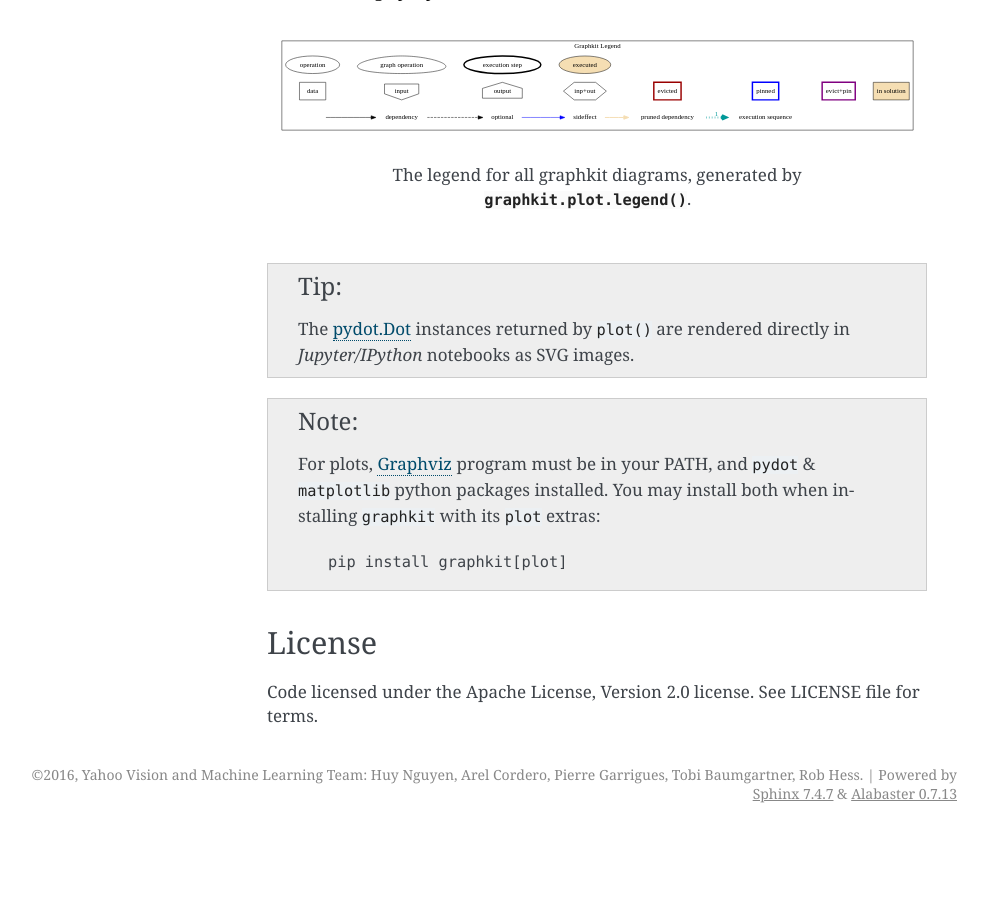
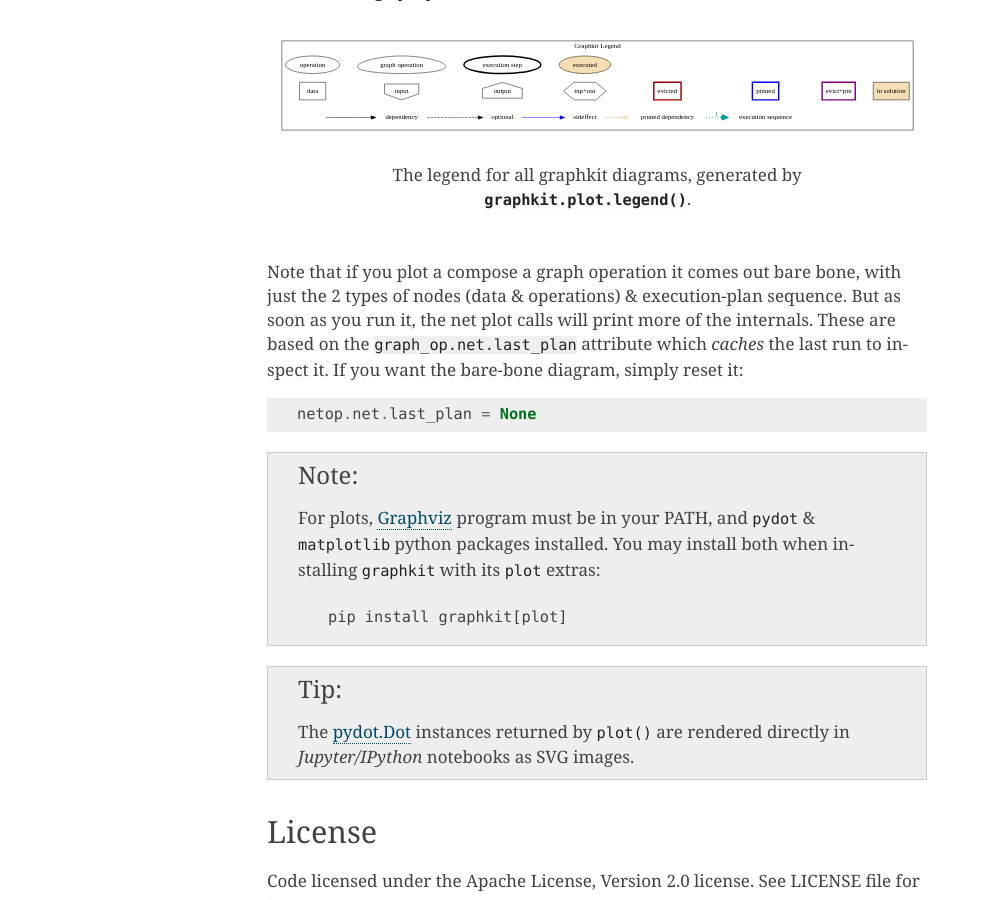
Before and after one commit to yahoo/graphkit, a Sphinx documentation site: the page built from docs/source/index.rst, in a window 1280 px wide and 900 px high, scrolled down 3635 px. Shown: the whole window, without its empty margins (153-1141 px from the left). Built offline with Sphinx 7.4.7, drawn with Linux system fonts in a browser that asks for light colours; formulas are drawn with MathJax 3; before the commit the page ends 4468 px from its top, so only the background shows below that.

Commit message:
doc(plot): explain how to reset plot to bare-bone

```diff
--- a/docs/source/index.rst
+++ b/docs/source/index.rst
@@ -101,9 +101,13 @@ of the last computation it using these methods::
 
    The legend for all graphkit diagrams, generated by :func:`graphkit.plot.legend()`.
 
-.. Tip::
-   The `pydot.Dot <https://pypi.org/project/pydot/>`_ instances returned by ``plot()``
-   are rendered directly in *Jupyter/IPython* notebooks as SVG images.
+Note that if you plot a compose a graph operation it comes out bare bone,
+with just the 2 types of nodes (data & operations) & execution-plan sequence.
+But as soon as you run it, the net plot calls will print more of the internals.
+These are based on the ``graph_op.net.last_plan`` attribute which *caches*
+the last run to inspect it.  If you want the bare-bone diagram, simply reset it::
+
+   netop.net.last_plan = None
 
 .. NOTE::
    For plots, `Graphviz <https://graphviz.org>`_ program must be in your PATH,
@@ -111,6 +115,10 @@ of the last computation it using these methods::
    You may install both when installing ``graphkit`` with its ``plot`` extras::
 
       pip install graphkit[plot]
+
+.. Tip::
+   The `pydot.Dot <https://pypi.org/project/pydot/>`_ instances returned by ``plot()``
+   are rendered directly in *Jupyter/IPython* notebooks as SVG images.
 
 License
 -------
```
